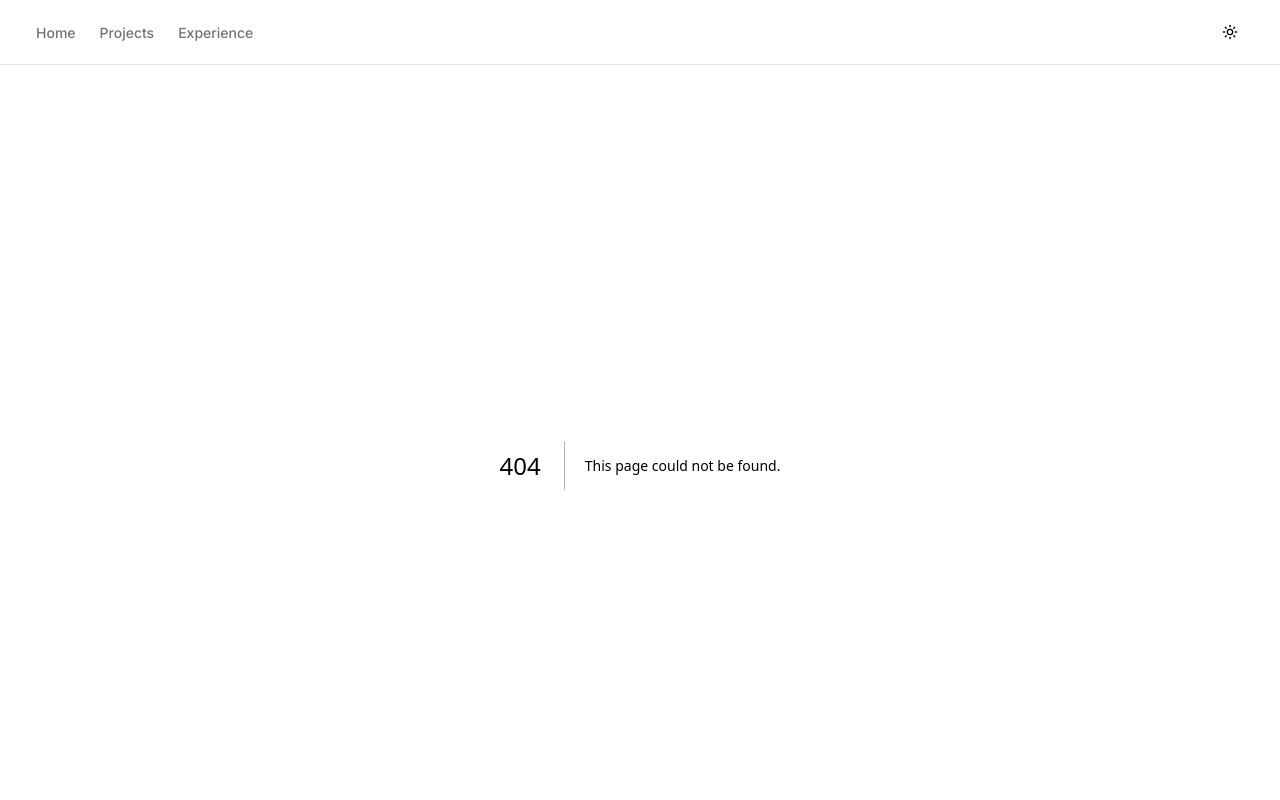
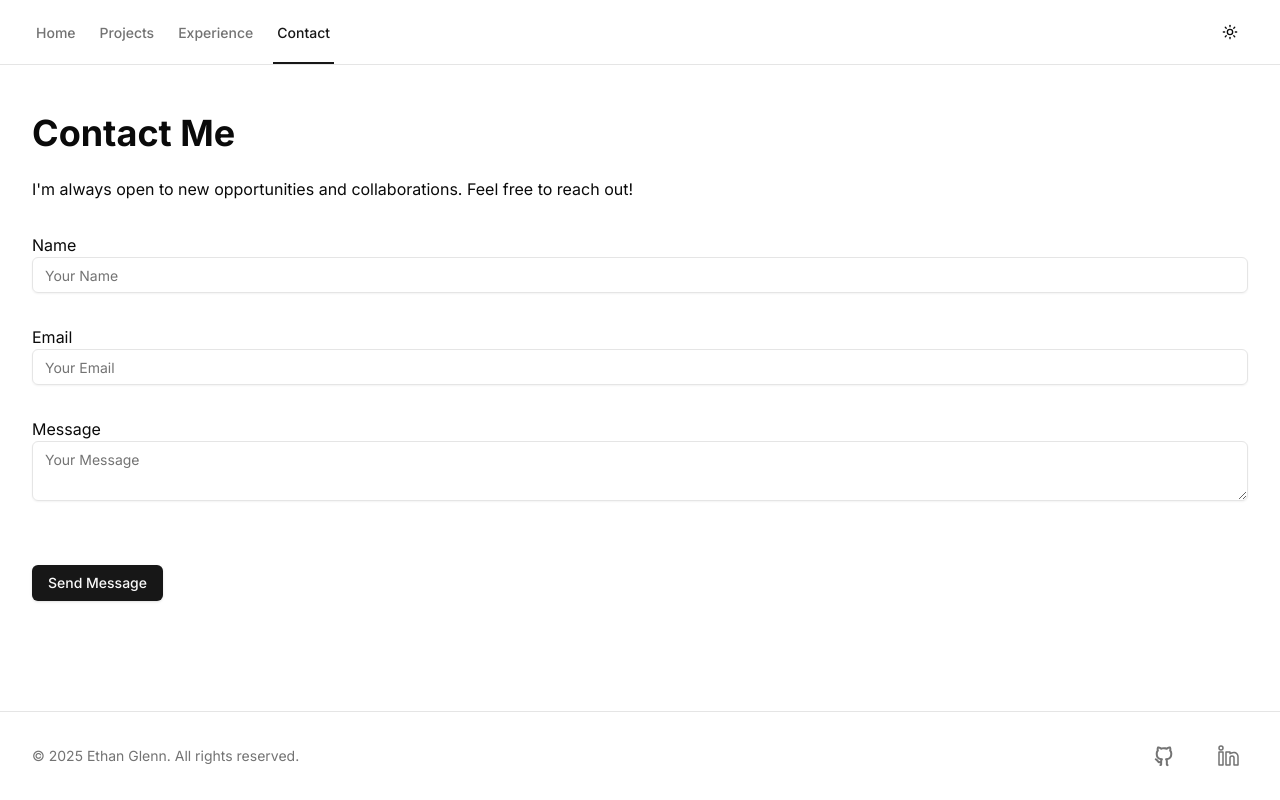
Before and after one commit to eglenn-dev/personal-site, a Next.js app: page /contact in a window 1280 px wide. Before the commit this address had no page. Shown: the top 800 px of the page. Built offline with nearby package versions, Linux system fonts and the light colour scheme.

Commit message:
Add contact page and form components; implement email sending functionality

```diff
--- /dev/null
+++ b/app/actions.ts
@@ -0,0 +1,57 @@
+"use server";
+import sanitizeHtml from "sanitize-html";
+import { sendEmail } from "@/lib/email";
+
+interface EmailOptions {
+    options: {
+        from: string;
+        to: string;
+        bcc: string;
+        replyTo?: string;
+        subject: string;
+        text: string;
+        html: string;
+    };
+}
+
+export async function sendContactEmail(
+    name: string,
+    userEmail: string,
+    reason: string,
+    responseToken: string
+) {
+    if (responseToken === "") return "";
+    const response = await fetch(
+        "https://www.google.com/recaptcha/api/siteverify",
+        {
+            method: "POST",
+            headers: {
+                "Content-Type": "application/x-www-form-urlencoded",
+            },
+            body: `secret=${process.env.CAPTCHA_SECRET_KEY}&response=${responseToken}`,
+        }
+    );
+    const data = await response.json();
+    if (
+        data.success &&
+        (data.hostname === "localhost" || data.hostname === "eglenn.dev")
+    ) {
+        const safeName = sanitizeHtml(name);
+        const safeReason = sanitizeHtml(reason);
+
+        const data: EmailOptions = {
+            options: {
+                from: "no-reply@eglenn.dev",
+                to: userEmail,
+                bcc: "ethansglenn@gmail.com",
+                replyTo: "no-reply@eglenn.dev",
+                subject: "Thanks for Reaching Out!",
+                text: `Hey ${safeName}, Thank you for reaching out to me. I've got your email and will get back to you as soon as possible. Reason: ${safeReason}`,
+                html: `<p>Hey ${safeName},</p><p>Thank you for reaching out to me. I've got your email and will get back to you as soon as possible.</p><p>Reason: ${safeReason}</p><p>- Ethan</p>`,
+            },
+        };
+        await sendEmail(data);
+    } else {
+        return `Failed to verify captcha token: ${data}`;
+    }
+}
--- /dev/null
+++ b/app/contact/page.tsx
@@ -0,0 +1,14 @@
+import ContactForm from "@/components/contact-form";
+
+export default function ContactPage() {
+    return (
+        <div className="max-w-7xl mx-auto px-4 sm:px-6 lg:px-8 py-12">
+            <h1 className="text-4xl font-bold mb-6">Contact Me</h1>
+            <p className="mb-8">
+                I&#39;m always open to new opportunities and collaborations.
+                Feel free to reach out!
+            </p>
+            <ContactForm />
+        </div>
+    );
+}
--- /dev/null
+++ b/components/contact-form.tsx
@@ -0,0 +1,93 @@
+"use client";
+import { useState, useEffect } from "react";
+import { Button } from "@/components/ui/button";
+import { Input } from "@/components/ui/input";
+import { Textarea } from "@/components/ui/textarea";
+import { sendContactEmail } from "@/app/actions";
+
+export default function ContactForm() {
+    const [isSubmitting, setIsSubmitting] = useState(false);
+    const [submitSuccess, setSubmitSuccess] = useState(false);
+
+    useEffect(() => {
+        const script = document.createElement("script");
+        script.src = "https://www.google.com/recaptcha/api.js";
+        script.async = true;
+        script.defer = true;
+        document.head.appendChild(script);
+        return () => {
+            document.head.removeChild(script);
+        };
+    }, []);
+
+    function handleSubmit(e: React.FormEvent<HTMLFormElement>) {
+        e.preventDefault();
+        setIsSubmitting(true);
+        setSubmitSuccess(false);
+        const formData = new FormData(e.target as HTMLFormElement);
+        const name = formData.get("name")?.toString() || "";
+        const email = formData.get("email")?.toString() || "";
+        const message = formData.get("message")?.toString() || "";
+        const recaptcha =
+            formData.get("g-recaptcha-response")?.toString() || "";
+
+        if (!name || !email || !message || !recaptcha) {
+            setIsSubmitting(false);
+            return;
+        }
+        sendContactEmail(name, email, message, recaptcha);
+        setIsSubmitting(false);
+        setSubmitSuccess(true);
+    }
+
+    if (submitSuccess) {
+        return (
+            <div>
+                <p className="text-green-600 mt-4">
+                    Thank you for your message! I&#39;ll get back to you soon.
+                </p>
+            </div>
+        );
+    }
+
+    return (
+        <form className="space-y-8" onSubmit={handleSubmit}>
+            <div>
+                <label htmlFor="name">Name</label>
+                <Input
+                    type="text"
+                    id="name"
+                    name="name"
+                    placeholder="Your Name"
+                    required
+                />
+            </div>
+            <div>
+                <label htmlFor="email">Email</label>
+                <Input
+                    type="email"
+                    id="email"
+                    name="email"
+                    placeholder="Your Email"
+                    required
+                />
+            </div>
+            <div>
+                <label htmlFor="message">Message</label>
+                <Textarea
+                    id="message"
+                    name="message"
+                    placeholder="Your Message"
+                    required
+                />
+            </div>
+            <div
+                className="g-recaptcha rounded-md"
+                data-sitekey="6LeyQHUqAAAAAKBc193G987C3kL40yFHwAmg-LQ5"
+            ></div>
+            <Button type="submit" disabled={isSubmitting}>
+                {isSubmitting ? "Sending..." : "Send Message"}
+            </Button>
+        </form>
+    );
+}
--- a/components/navbar.tsx
+++ b/components/navbar.tsx
@@ -1,19 +1,20 @@
-'use client'
-import Link from 'next/link'
-import { usePathname } from 'next/navigation'
-import { Moon, Sun } from 'lucide-react'
-import { useTheme } from 'next-themes'
-import { Button } from '@/components/ui/button'
+"use client";
+import Link from "next/link";
+import { usePathname } from "next/navigation";
+import { Moon, Sun } from "lucide-react";
+import { useTheme } from "next-themes";
+import { Button } from "@/components/ui/button";
 
 const navItems = [
-    { href: '/', label: 'Home' },
-    { href: '/projects', label: 'Projects' },
-    { href: '/experience', label: 'Experience' },
-]
+    { href: "/", label: "Home" },
+    { href: "/projects", label: "Projects" },
+    { href: "/experience", label: "Experience" },
+    { href: "/contact", label: "Contact" },
+];
 
 export default function Navbar() {
-    const pathname = usePathname()
-    const { theme, setTheme } = useTheme()
+    const pathname = usePathname();
+    const { theme, setTheme } = useTheme();
 
     return (
         <nav className="border-b">
@@ -24,10 +25,11 @@ export default function Navbar() {
                             <Link
                                 key={item.href}
                                 href={item.href}
-                                className={`inline-flex items-center px-1 pt-1 border-b-2 text-sm font-medium transition-colors duration-200 ${pathname === item.href
-                                    ? 'border-primary text-primary'
-                                    : 'border-transparent text-muted-foreground hover:text-foreground hover:border-gray-300'
-                                    }`}
+                                className={`inline-flex items-center px-1 pt-1 border-b-2 text-sm font-medium transition-colors duration-200 ${
+                                    pathname === item.href
+                                        ? "border-primary text-primary"
+                                        : "border-transparent text-muted-foreground hover:text-foreground hover:border-gray-300"
+                                }`}
                             >
                                 {item.label}
                             </Link>
@@ -39,7 +41,9 @@ export default function Navbar() {
                             size="icon"
                             aria-label="Toggle theme"
                             className="transition-transform transform hover:scale-110"
-                            onClick={() => setTheme(theme === 'dark' ? 'light' : 'dark')}
+                            onClick={() =>
+                                setTheme(theme === "dark" ? "light" : "dark")
+                            }
                         >
                             <Sun className="h-6 w-6 rotate-0 scale-100 transition-all dark:-rotate-90 dark:scale-0" />
                             <Moon className="absolute h-6 w-6 rotate-90 scale-0 transition-all dark:rotate-0 dark:scale-100" />
@@ -49,5 +53,5 @@ export default function Navbar() {
                 </div>
             </div>
         </nav>
-    )
+    );
 }
--- /dev/null
+++ b/components/ui/input.tsx
@@ -0,0 +1,22 @@
+import * as React from "react"
+
+import { cn } from "@/lib/utils"
+
+const Input = React.forwardRef<HTMLInputElement, React.ComponentProps<"input">>(
+  ({ className, type, ...props }, ref) => {
+    return (
+      <input
+        type={type}
+        className={cn(
+          "flex h-9 w-full rounded-md border border-input bg-transparent px-3 py-1 text-base shadow-sm transition-colors file:border-0 file:bg-transparent file:text-sm file:font-medium file:text-foreground placeholder:text-muted-foreground focus-visible:outline-none focus-visible:ring-1 focus-visible:ring-ring disabled:cursor-not-allowed disabled:opacity-50 md:text-sm",
+          className
+        )}
+        ref={ref}
+        {...props}
+      />
+    )
+  }
+)
+Input.displayName = "Input"
+
+export { Input }
--- /dev/null
+++ b/components/ui/label.tsx
@@ -0,0 +1,26 @@
+"use client"
+
+import * as React from "react"
+import * as LabelPrimitive from "@radix-ui/react-label"
+import { cva, type VariantProps } from "class-variance-authority"
+
+import { cn } from "@/lib/utils"
+
+const labelVariants = cva(
+  "text-sm font-medium leading-none peer-disabled:cursor-not-allowed peer-disabled:opacity-70"
+)
+
+const Label = React.forwardRef<
+  React.ElementRef<typeof LabelPrimitive.Root>,
+  React.ComponentPropsWithoutRef<typeof LabelPrimitive.Root> &
+    VariantProps<typeof labelVariants>
+>(({ className, ...props }, ref) => (
+  <LabelPrimitive.Root
+    ref={ref}
+    className={cn(labelVariants(), className)}
+    {...props}
+  />
+))
+Label.displayName = LabelPrimitive.Root.displayName
+
+export { Label }
--- /dev/null
+++ b/components/ui/textarea.tsx
@@ -0,0 +1,22 @@
+import * as React from "react"
+
+import { cn } from "@/lib/utils"
+
+const Textarea = React.forwardRef<
+  HTMLTextAreaElement,
+  React.ComponentProps<"textarea">
+>(({ className, ...props }, ref) => {
+  return (
+    <textarea
+      className={cn(
+        "flex min-h-[60px] w-full rounded-md border border-input bg-transparent px-3 py-2 text-base shadow-sm placeholder:text-muted-foreground focus-visible:outline-none focus-visible:ring-1 focus-visible:ring-ring disabled:cursor-not-allowed disabled:opacity-50 md:text-sm",
+        className
+      )}
+      ref={ref}
+      {...props}
+    />
+  )
+})
+Textarea.displayName = "Textarea"
+
+export { Textarea }
--- /dev/null
+++ b/lib/email.ts
@@ -0,0 +1,34 @@
+import nodemailer from "nodemailer";
+
+interface EmailOptions {
+    options: {
+        from: string;
+        to: string;
+        bcc: string;
+        replyTo?: string;
+        subject: string;
+        text: string;
+        html: string;
+    };
+}
+
+export async function sendEmail(data: EmailOptions) {
+    const transporter = nodemailer.createTransport({
+        service: "gmail",
+        auth: {
+            user: process.env.MAIL_USER,
+            pass: process.env.MAIL_PASS,
+        },
+    });
+
+    transporter.sendMail(
+        data.options,
+        (error: Error | null | undefined, info: nodemailer.SentMessageInfo) => {
+            if (error) {
+                console.error(error);
+            } else {
+                console.log("Email sent: " + info.response);
+            }
+        }
+    );
+}
```
Also changed, not shown: package.json (+7 -0 lines), 1 other file (tests, documents, lock files or other folders).
